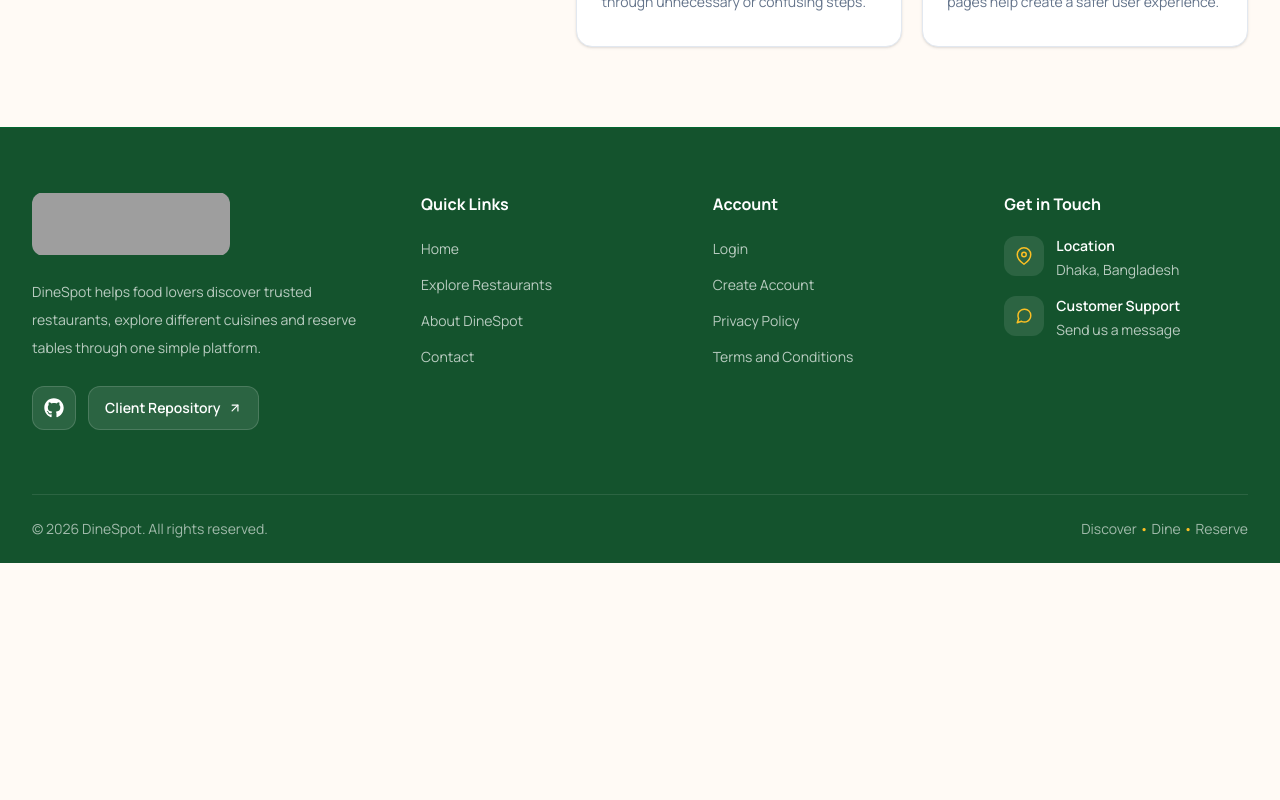
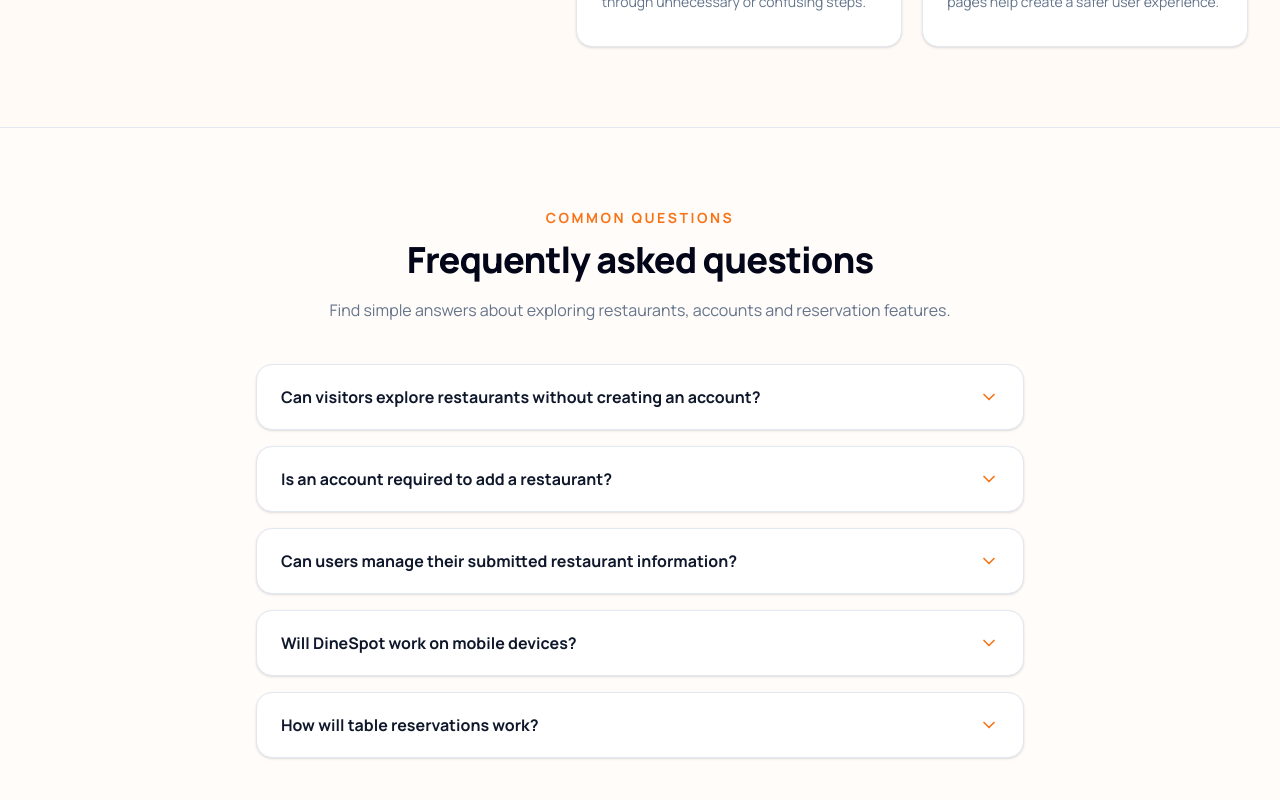
Before and after one commit to Tahaimage8/DineSpot-client, a Next.js app: page / in a window 1280 px wide. Shown: the part 1840-2640 px from the top of the page. Before the commit the page ends 2403 px from the top, so only its background shows below. Built offline with nearby package versions, Linux system fonts and the light colour scheme; grey boxes are pictures that could not be loaded.

Commit message:
add: homepage faq section

```diff
--- a/src/app/page.tsx
+++ b/src/app/page.tsx
@@ -1,4 +1,5 @@
 import Banner from "../components/home/Banner";
+import FaqSection from "../components/home/FaqSection";
 import HowItWorks from "../components/home/HowItWorks";
 import WhyChooseDineSpot from "../components/home/WhyChooseDineSpot";
 
@@ -8,6 +9,7 @@ export default function HomePage() {
       <Banner />
       <HowItWorks />
       <WhyChooseDineSpot />
+      <FaqSection/>
     </main>
   );
 }
--- /dev/null
+++ b/src/components/home/FaqSection.tsx
@@ -0,0 +1,94 @@
+"use client";
+
+
+import { motion } from "motion/react";
+import { FiChevronDown } from "react-icons/fi";
+import SectionHeader from "../shared/SectionHeader";
+
+type FaqItem = {
+  question: string;
+  answer: string;
+};
+
+const faqItems: FaqItem[] = [
+  {
+    question: "Can visitors explore restaurants without creating an account?",
+    answer:
+      "Yes. Restaurant listings and restaurant detail pages will be publicly accessible.",
+  },
+  {
+    question: "Is an account required to add a restaurant?",
+    answer:
+      "Yes. Adding and managing restaurant information will be available only to authenticated users.",
+  },
+  {
+    question: "Can users manage their submitted restaurant information?",
+    answer:
+      "Authenticated users will be able to view and manage the restaurant entries associated with their accounts.",
+  },
+  {
+    question: "Will DineSpot work on mobile devices?",
+    answer:
+      "Yes. The application is being designed for mobile, tablet and desktop screen sizes.",
+  },
+  {
+    question: "How will table reservations work?",
+    answer:
+      "Users will choose a restaurant, reservation date, time and guest number before submitting a reservation request.",
+  },
+];
+
+const FaqSection = () => {
+  return (
+    <section className="border-y border-(--surface-border) bg-white/40 py-16 dark:bg-slate-950/30 sm:py-20">
+      <div className="container-shell">
+        <SectionHeader
+          eyebrow="Common Questions"
+          title="Frequently asked questions"
+          description="Find simple answers about exploring restaurants, accounts and reservation features."
+        />
+
+        <motion.div
+          initial={{
+            opacity: 0,
+            y: 24,
+          }}
+          whileInView={{
+            opacity: 1,
+            y: 0,
+          }}
+          viewport={{
+            once: true,
+            amount: 0.15,
+          }}
+          transition={{
+            duration: 0.55,
+            ease: "easeOut",
+          }}
+          className="mx-auto mt-10 max-w-3xl space-y-4"
+        >
+          {faqItems.map((faq) => (
+            <details
+              key={faq.question}
+              className="group surface-card overflow-hidden rounded-2xl shadow-sm"
+            >
+              <summary className="flex cursor-pointer list-none items-center justify-between gap-5 px-5 py-5 font-bold text-slate-900 dark:text-white sm:px-6">
+                <span>{faq.question}</span>
+
+                <FiChevronDown className="shrink-0 text-xl text-brand-orange transition-transform duration-200 group-open:rotate-180" />
+              </summary>
+
+              <div className="border-t border-(--surface-border) px-5 py-5 sm:px-6">
+                <p className="muted-text text-sm leading-7">
+                  {faq.answer}
+                </p>
+              </div>
+            </details>
+          ))}
+        </motion.div>
+      </div>
+    </section>
+  );
+};
+
+export default FaqSection;
```
